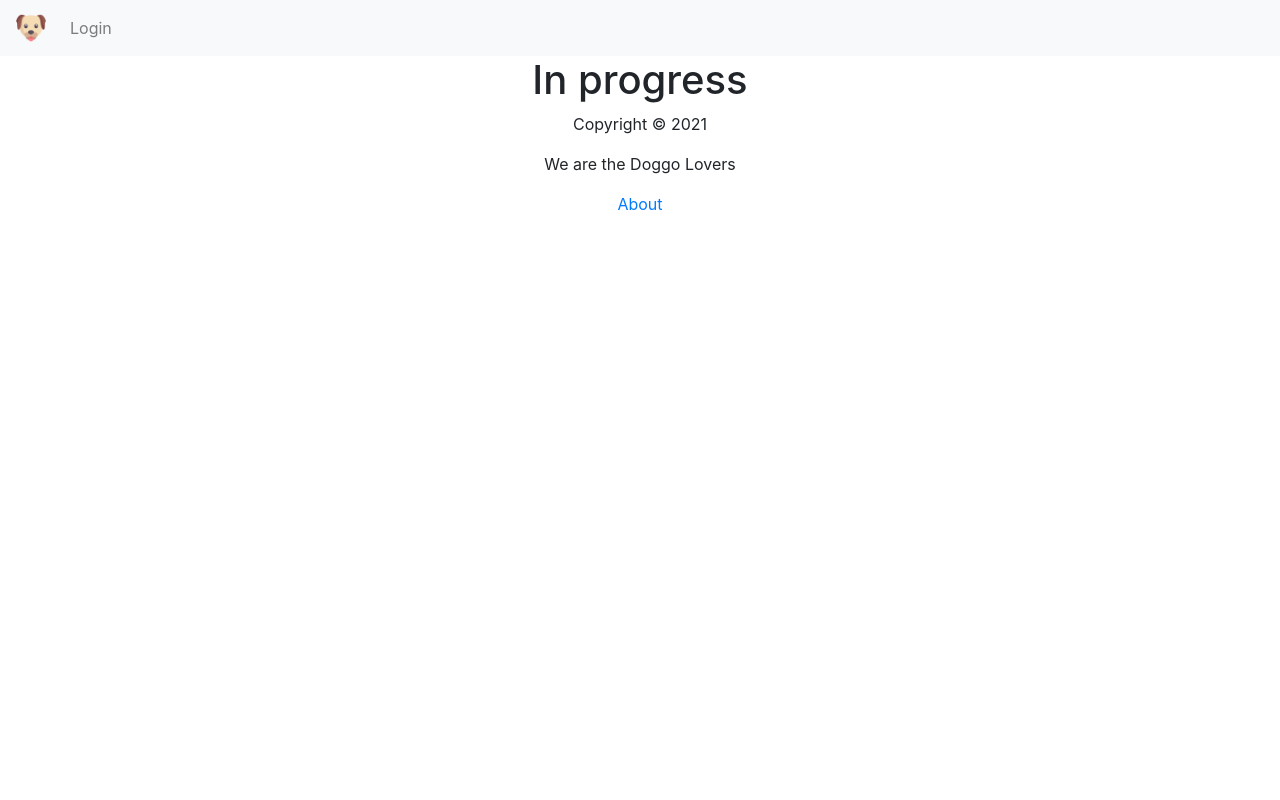
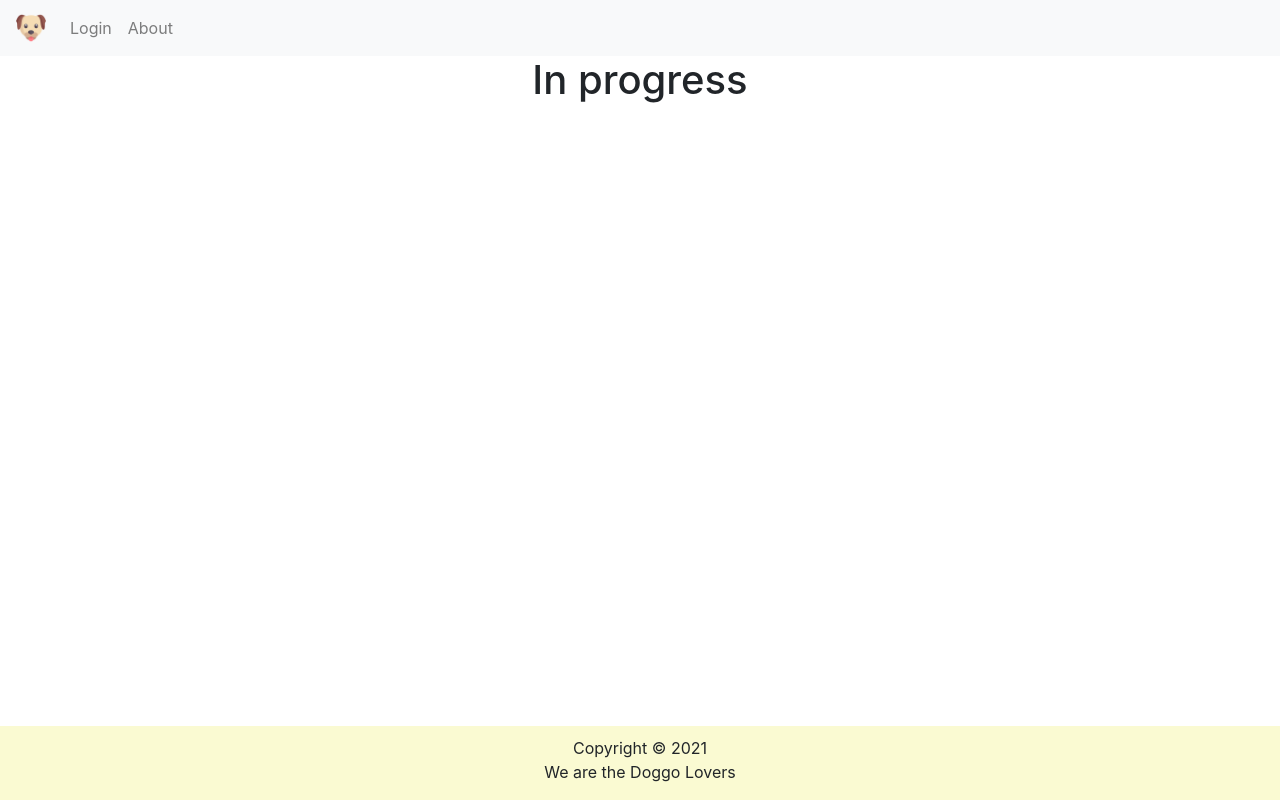
Before and after one commit to jchua24/pinder, a React (Create React App) app in the folder pet-adoption/: page /signup in a window 1280 px wide. Built offline with nearby package versions, Linux system fonts and the light colour scheme.

Commit message:
fixed styling of footer

```diff
--- a/pet-adoption/src/App.js
+++ b/pet-adoption/src/App.js
@@ -7,8 +7,8 @@ import {
 } from "react-router-dom";
 import "./App.css";
 
-import "./components/Footer"
-import Footer from "./components/Footer";
+import "./components/Footer/Footer"
+import Footer from "./components/Footer/Footer";
 import Login from "./components/Login";
 import Intro from "./components/Intro";
 import Navigation from "./components/Navigation";
--- a/pet-adoption/src/components/Footer.js
+++ /dev/null
@@ -1,11 +0,0 @@
-const Footer = () => {
-  return (
-    <footer>
-      <p> Copyright &copy; 2021 </p>
-      <p> We are the Doggo Lovers</p>
-      <a href="/about"> About </a>{" "}
-    </footer>
-  );
-};
-
-export default Footer;
--- /dev/null
+++ b/pet-adoption/src/components/Footer/Footer.css
@@ -0,0 +1,13 @@
+.footerD{
+
+}
+
+footer{
+    position: absolute;
+    left: 0;
+    bottom: 0;
+    right: 0;
+    width: 100%;
+    padding-top: 10px;
+    background-color: lightgoldenrodyellow;
+}
--- /dev/null
+++ b/pet-adoption/src/components/Footer/Footer.js
@@ -0,0 +1,13 @@
+import "./Footer.css";
+
+const Footer = () => {
+  return (
+    <div className="footerD">
+      <footer>
+        <p> Copyright &copy; 2021 <br />We are the Doggo Lovers</p>
+      </footer>
+    </div>
+  );
+};
+
+export default Footer;
--- a/pet-adoption/src/components/Navigation.js
+++ b/pet-adoption/src/components/Navigation.js
@@ -5,6 +5,9 @@ import {Nav, Navbar} from "react-bootstrap";
 class Navigation extends React.Component{
     constructor(){
         super();
+        this.state = {
+            isLoggedIn : false
+        };
     }
     render(){
         return (
@@ -23,7 +26,8 @@ class Navigation extends React.Component{
                     <Navbar.Toggle aria-controls="basic-navbar-nav" />
                     <Navbar.Collapse id="basic-navbar-nav">
                         <Nav className="mr-auto">
-                            <Nav.Link href="/login">Login</Nav.Link>
+                            {!this.state.isLoggedIn ? <Nav.Link href="/login">Login</Nav.Link> : ""}
+                            <Nav.Link href="/about"> About </Nav.Link>
                         </Nav>
                     </Navbar.Collapse>
                 </Navbar>
```
